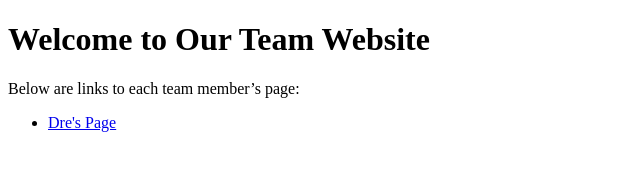
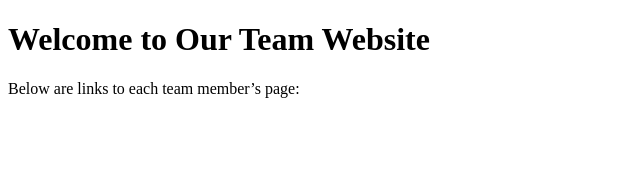
Before and after one commit to reematcs/teamwebsite, a plain HTML site: page index.html in a window 1280 px wide. Shown: the full height of the page, 0-640 px from the left. Drawn offline with Linux system fonts and the light colour scheme.

Commit message:
Update index.html

```diff
--- a/index.html
+++ b/index.html
@@ -9,7 +9,7 @@
  <h1>Welcome to Our Team Website</h1>
  <p>Below are links to each team member’s page:</p>
  <ul>
- <li><a href="dre.html">Dre's Page</a></li>
+ <!-- Members will add their links here -->
  </ul>
 </body>
 </html>
```
